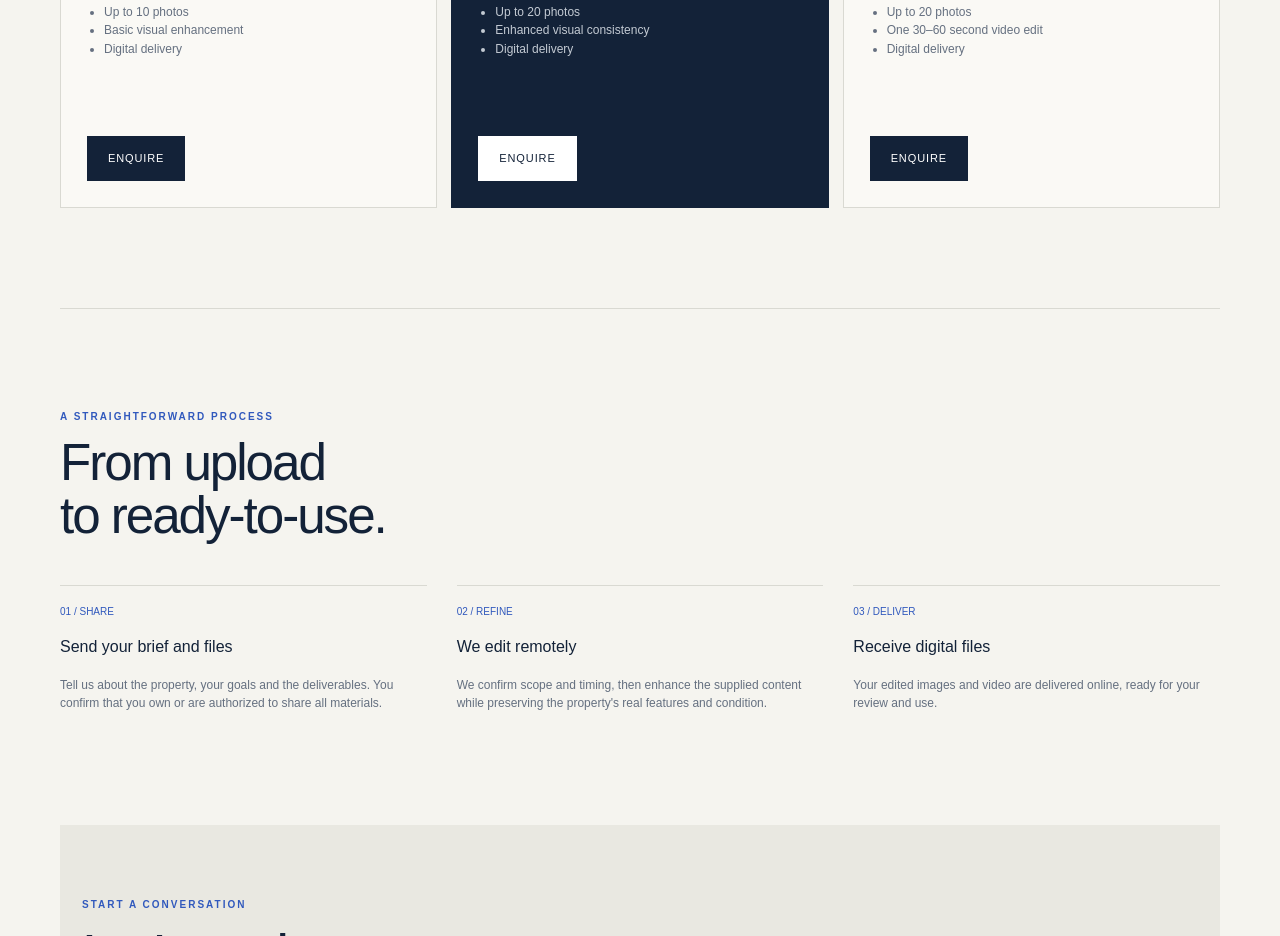
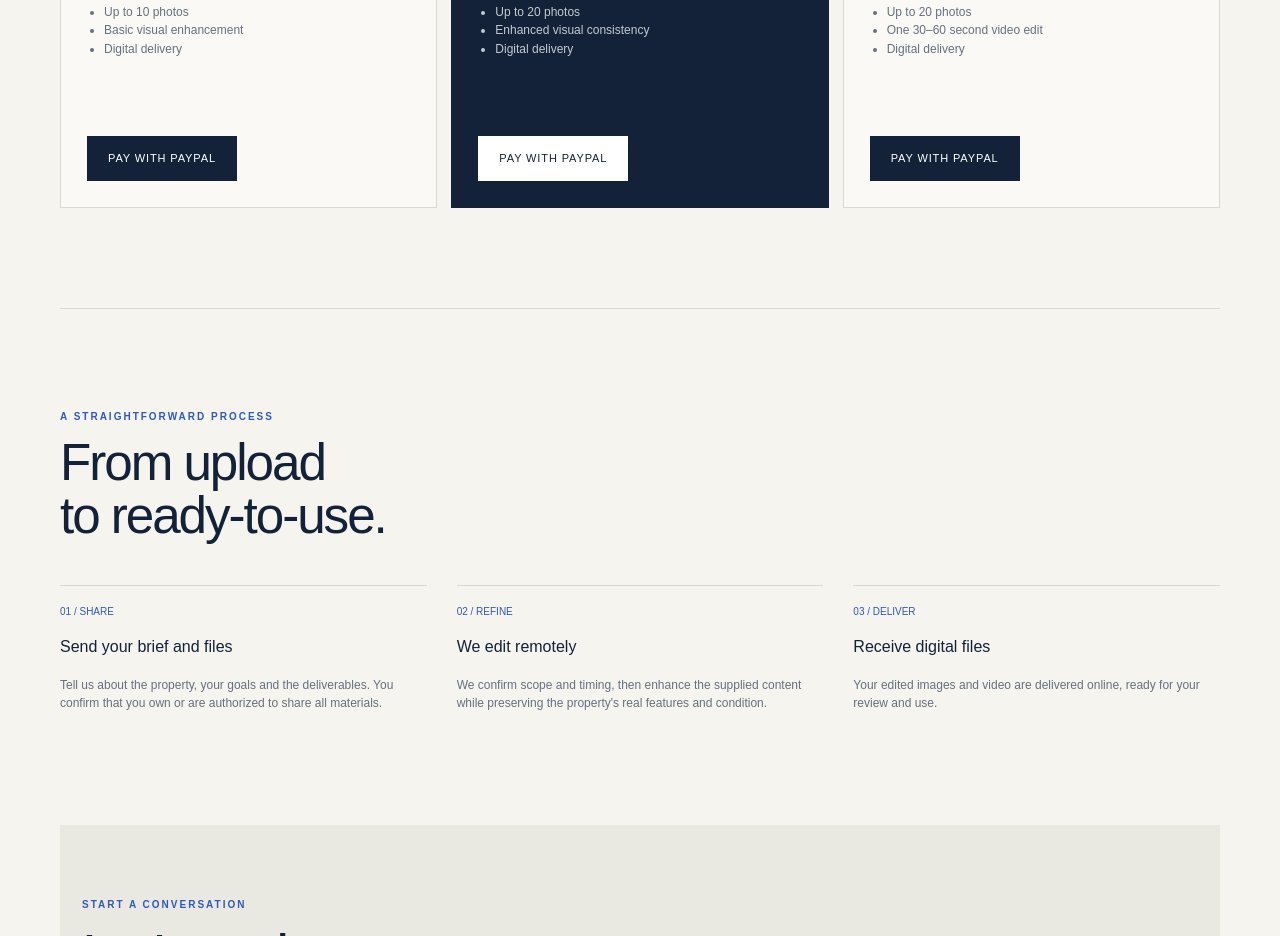
Before and after one commit to zeju-he/global-vacation-rental-visual-studio, a plain HTML site: page index.html in a window 1280 px wide. Shown: the part 5807-6743 px from the top of the page. Drawn offline with Linux system fonts and the light colour scheme.

Commit message:
Connect pricing packages to PayPal payment links

```diff
--- a/index.html
+++ b/index.html
@@ -73,9 +73,9 @@ header{height:78px;display:flex;align-items:center;justify-content:space-between
 </div></section>
 <section class="section" id="services"><div class="section-head"><div><div class="eyebrow">What we do</div><h2>Visual details<br>that make a difference.</h2></div><p>All work is produced remotely from client-supplied, authorized photos and videos. No on-site photography is provided.</p></div><div class="services"><div class="service"><div class="num">01 / IMAGE</div><h3>Photo enhancement</h3><p>Careful exposure, color, perspective and detail refinement while keeping the real property accurate.</p></div><div class="service"><div class="num">02 / MOTION</div><h3>Short-form video</h3><p>30–60 second property highlight edits made from your supplied footage and images.</p></div><div class="service"><div class="num">03 / SELECTION</div><h3>Photo sequencing</h3><p>Cover-image and image-order suggestions to help tell a clear story of the stay.</p></div><div class="service"><div class="num">04 / WORDS</div><h3>Listing copy support</h3><p>English promotional copy based on the property details you provide.</p></div></div></section>
 <section class="section" id="pricing"><div class="section-head"><div><div class="eyebrow">Introductory test packages</div><h2>Simple starting points.</h2></div><p>Trial pricing for initial projects, not a market-wide rate card. Final scope and delivery timing are confirmed before work begins.</p></div><div class="prices">
-<div class="price"><small>01 / Essentials</small><h3>Starter</h3><div class="amount">$29</div><p>For a focused refresh.</p><ul><li>Up to 10 photos</li><li>Basic visual enhancement</li><li>Digital delivery</li></ul><a class="btn" href="mailto:hezeju204@gmail.com?subject=Starter%20package%20enquiry">Enquire</a></div>
-<div class="price featured"><small>02 / Most requested</small><h3>Professional</h3><div class="amount">$59</div><p>For a fuller listing update.</p><ul><li>Up to 20 photos</li><li>Enhanced visual consistency</li><li>Digital delivery</li></ul><a class="btn" href="mailto:hezeju204@gmail.com?subject=Professional%20package%20enquiry">Enquire</a></div>
-<div class="price"><small>03 / Complete story</small><h3>Premium</h3><div class="amount">$99</div><p>For images plus motion.</p><ul><li>Up to 20 photos</li><li>One 30–60 second video edit</li><li>Digital delivery</li></ul><a class="btn" href="mailto:hezeju204@gmail.com?subject=Premium%20package%20enquiry">Enquire</a></div>
+<div class="price"><small>01 / Essentials</small><h3>Starter</h3><div class="amount">$29</div><p>For a focused refresh.</p><ul><li>Up to 10 photos</li><li>Basic visual enhancement</li><li>Digital delivery</li></ul><a class="btn" href="https://www.paypal.com/ncp/payment/89TZGCXN39BV4" target="_blank" rel="noopener noreferrer">Pay with PayPal</a></div>
+<div class="price featured"><small>02 / Most requested</small><h3>Professional</h3><div class="amount">$59</div><p>For a fuller listing update.</p><ul><li>Up to 20 photos</li><li>Enhanced visual consistency</li><li>Digital delivery</li></ul><a class="btn" href="https://www.paypal.com/ncp/payment/KU5LNGF2SF42Y" target="_blank" rel="noopener noreferrer">Pay with PayPal</a></div>
+<div class="price"><small>03 / Complete story</small><h3>Premium</h3><div class="amount">$99</div><p>For images plus motion.</p><ul><li>Up to 20 photos</li><li>One 30–60 second video edit</li><li>Digital delivery</li></ul><a class="btn" href="https://www.paypal.com/ncp/payment/64KSQDWQZACT2" target="_blank" rel="noopener noreferrer">Pay with PayPal</a></div>
 </div></section>
 <section class="section"><div class="section-head"><div><div class="eyebrow">A straightforward process</div><h2>From upload<br>to ready-to-use.</h2></div></div><div class="steps"><div class="step"><div class="num">01 / SHARE</div><h3>Send your brief and files</h3><p>Tell us about the property, your goals and the deliverables. You confirm that you own or are authorized to share all materials.</p></div><div class="step"><div class="num">02 / REFINE</div><h3>We edit remotely</h3><p>We confirm scope and timing, then enhance the supplied content while preserving the property's real features and condition.</p></div><div class="step"><div class="num">03 / DELIVER</div><h3>Receive digital files</h3><p>Your edited images and video are delivered online, ready for your review and use.</p></div></div></section>
 <section class="contact" id="contact"><div class="wrap contact-inner"><div><div class="eyebrow">Start a conversation</div><h2>Let's make your<br>listing stand out.</h2><p>Tell us what you manage and what you'd like to improve.</p></div><a class="btn" href="mailto:hezeju204@gmail.com?subject=Vacation%20rental%20visual%20content%20enquiry">Email the studio ↗</a></div></section></main>
```
